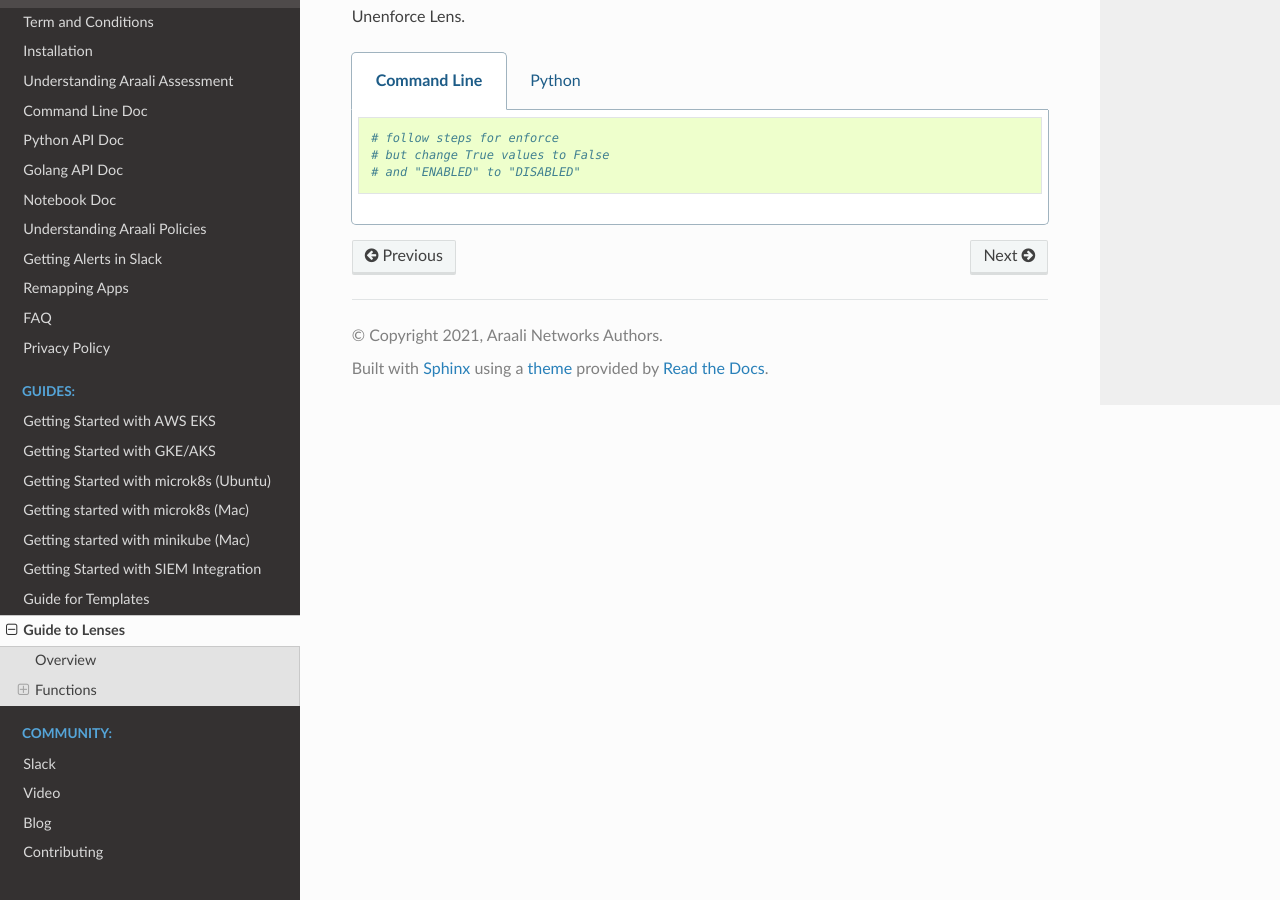
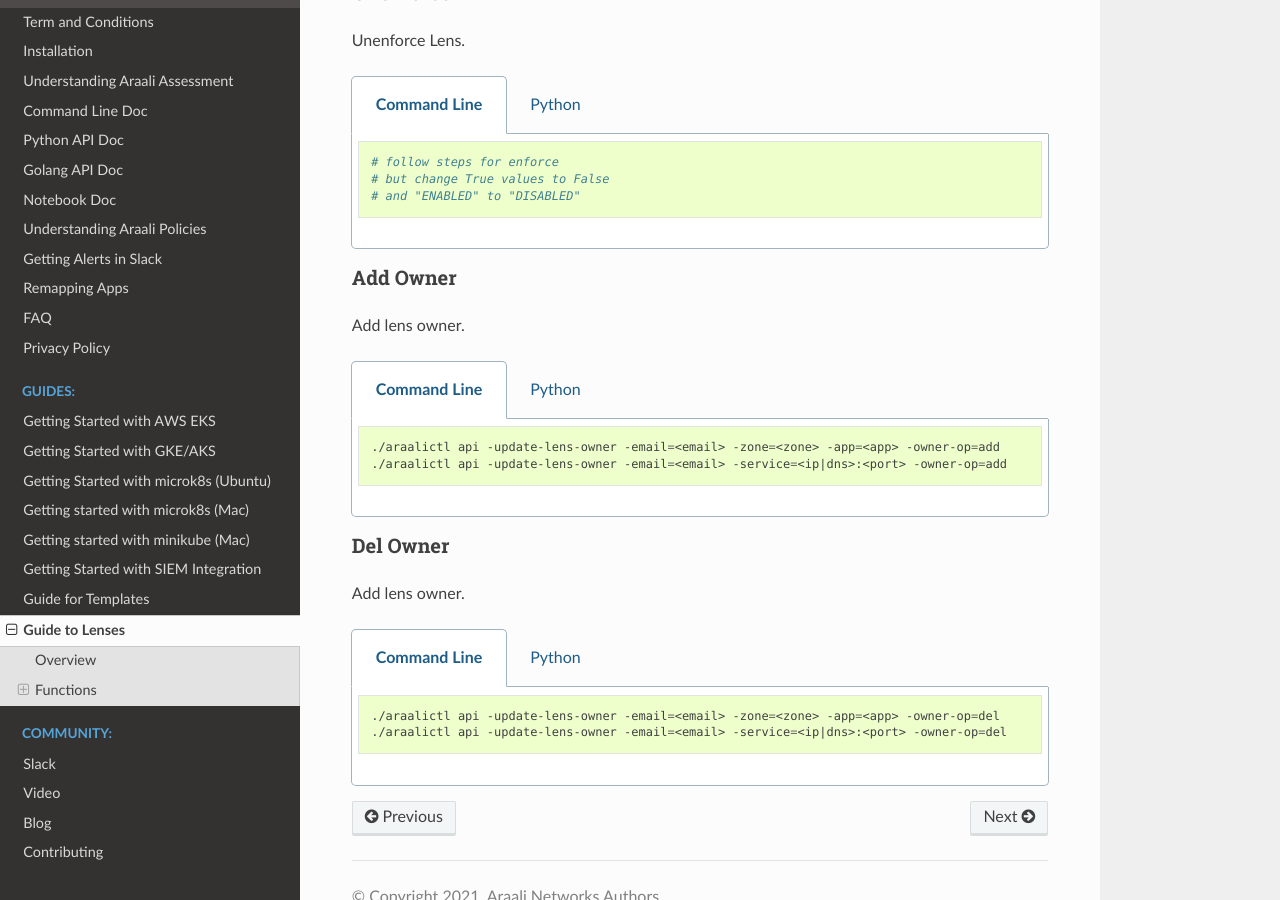
Before and after one commit to araalinetworks/api, a Sphinx documentation site: the page built from doc/source/guide_lenses.rst, in a window 1280 px wide and 900 px high, scrolled down 3856 px. Built offline with Sphinx 7.4.7 and the Read the Docs theme 2.0.0, drawn with Linux system fonts in a browser that asks for light colours; some of the changed text lies outside the part shown.

Commit message:
add/rm lens owner docs

```diff
--- a/doc/source/guide_lenses.rst
+++ b/doc/source/guide_lenses.rst
@@ -35,7 +35,8 @@ Functions
 Get
 ***
 
-Get all Lenses. It is possible to optionally get only enforced lenses or only starred lenses.
+Get all Lenses along with owner info (if available). It is possible to
+optionally get only enforced lenses or only starred lenses.
 
 .. tabs::
    .. code-tab:: sh Command Line
@@ -224,3 +225,33 @@ Unenforce Lens.
          # za_egress: default=False
          # za_internal: default=False
          # svc_ingress: default=False
+
+Add Owner
+*********
+
+Add lens owner.
+
+.. tabs::
+   .. code-tab:: sh Command Line
+
+        ./araalictl api -update-lens-owner -email=<email> -zone=<zone> -app=<app> -owner-op=add
+        ./araalictl api -update-lens-owner -email=<email> -service=<ip|dns>:<port> -owner-op=add
+
+   .. code-tab:: py
+
+         .add_owner("<email>")
+
+Del Owner
+*********
+
+Add lens owner.
+
+.. tabs::
+   .. code-tab:: sh Command Line
+
+        ./araalictl api -update-lens-owner -email=<email> -zone=<zone> -app=<app> -owner-op=del
+        ./araalictl api -update-lens-owner -email=<email> -service=<ip|dns>:<port> -owner-op=del
+
+   .. code-tab:: py
+
+         .del_owner("<email>")
```
